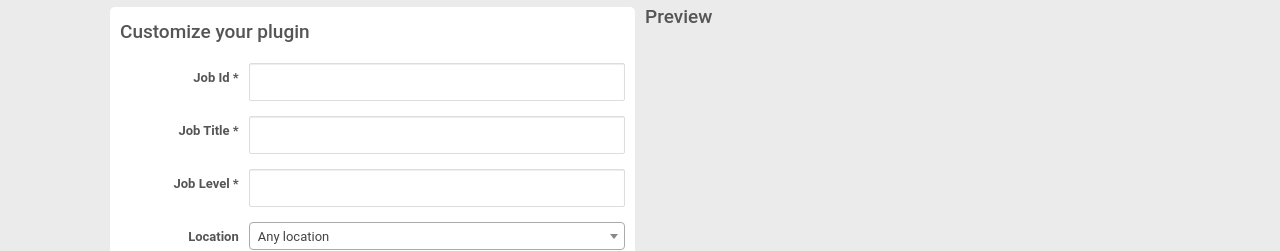
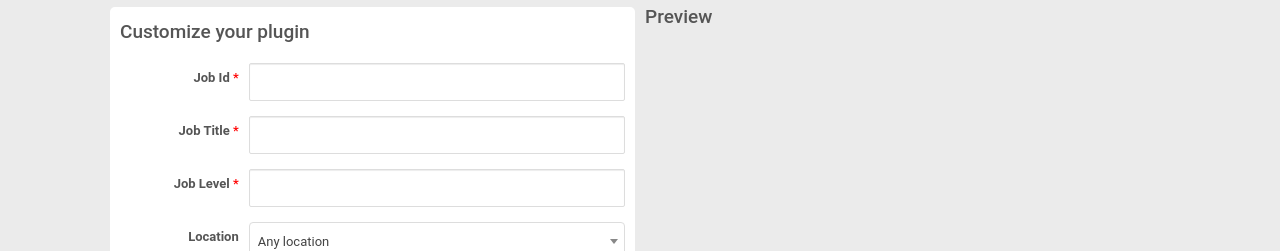
Before and after one commit to phuonghuynh/techlooperwidget, a plain HTML site: page example/widget/index.html in a window 1280 px wide. Shown: the part 549-800 px from the top of the page. Drawn offline with Linux system fonts and the light colour scheme; no server answers; a script that the page names is missing.

Commit message:
styel for widget form

```diff
--- a/example/widget/css/theme.css
+++ b/example/widget/css/theme.css
@@ -6,6 +6,20 @@
 .customize-vnw-widget .form-group a{
   float: right;
   margin-right: 5px;
+}
+.customize-vnw-widget .form-group label strong{
+  color: red;
+  font-weight: 500;
+}
+.customize-vnw-widget .select2-container--default .select2-selection--single{
+  border: 1px solid #dddddd;
+  height: 38px;
+}
+.customize-vnw-widget .select2-container--default .select2-selection--single .select2-selection__rendered{
+  line-height: 38px;
+}
+.customize-vnw-widget .select2-container--default .select2-selection--single .select2-selection__arrow{
+  height: 36px;
 }
 /* --- Horizontal version ---- */
 .salary-review{
```
